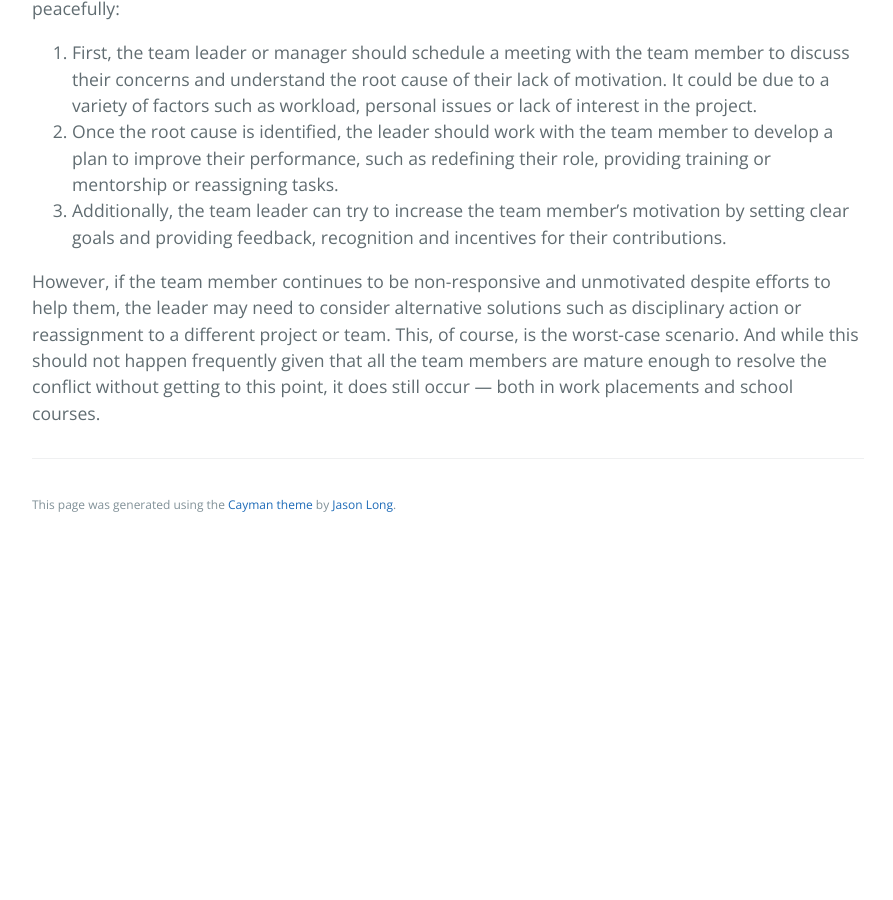
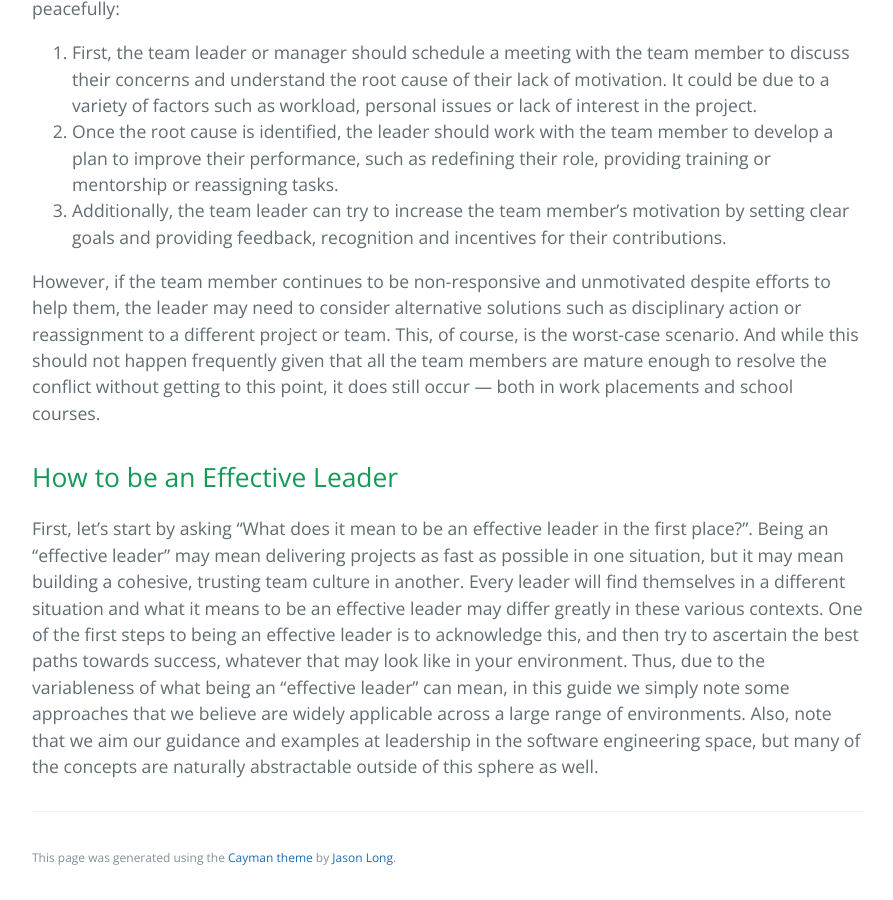
Before and after one commit to learning-software-engineering/learning-software-engineering.github.io, a Jekyll site: the page built from Topics/Teamwork.md, in a window 1280 px wide and 900 px high, scrolled down 5129 px. Shown: the whole window, without its empty margins (192-1085 px from the left). Built offline with Jekyll 4.4.1, drawn with Linux system fonts in a browser that asks for light colours; our own code applies the rules of GitHub Pages for plain Markdown files; before the commit the page ends 5676 px from its top, so only the background shows below that.

Commit message:
Add leadership subsection and introductory paragraph

```diff
--- a/Topics/Teamwork.md
+++ b/Topics/Teamwork.md
@@ -83,3 +83,7 @@ Handling a non-responsive and unmotivated team member in software engineering ca
 3. Additionally, the team leader can try to increase the team member's motivation by setting clear goals and providing feedback, recognition and incentives for their contributions.
 
 However, if the team member continues to be non-responsive and unmotivated despite efforts to help them, the leader may need to consider alternative solutions such as disciplinary action or reassignment to a different project or team. This, of course, is the worst-case scenario. And while this should not happen frequently given that all the team members are mature enough to resolve the conflict without getting to this point, it does still occur — both in work placements and school courses.
+
+## How to be an Effective Leader
+
+First, let’s start by asking “What does it mean to be an effective leader in the first place?”. Being an “effective leader” may mean delivering projects as fast as possible in one situation, but it may mean building a cohesive, trusting team culture in another. Every leader will find themselves in a different situation and what it means to be an effective leader may differ greatly in these various contexts. One of the first steps to being an effective leader is to acknowledge this, and then try to ascertain the best paths towards success, whatever that may look like in your environment. Thus, due to the variableness of what being an “effective leader” can mean, in this guide we simply note some approaches that we believe are widely applicable across a large range of environments. Also, note that we aim our guidance and examples at leadership in the software engineering space, but many of the concepts are naturally abstractable outside of this sphere as well.
```
